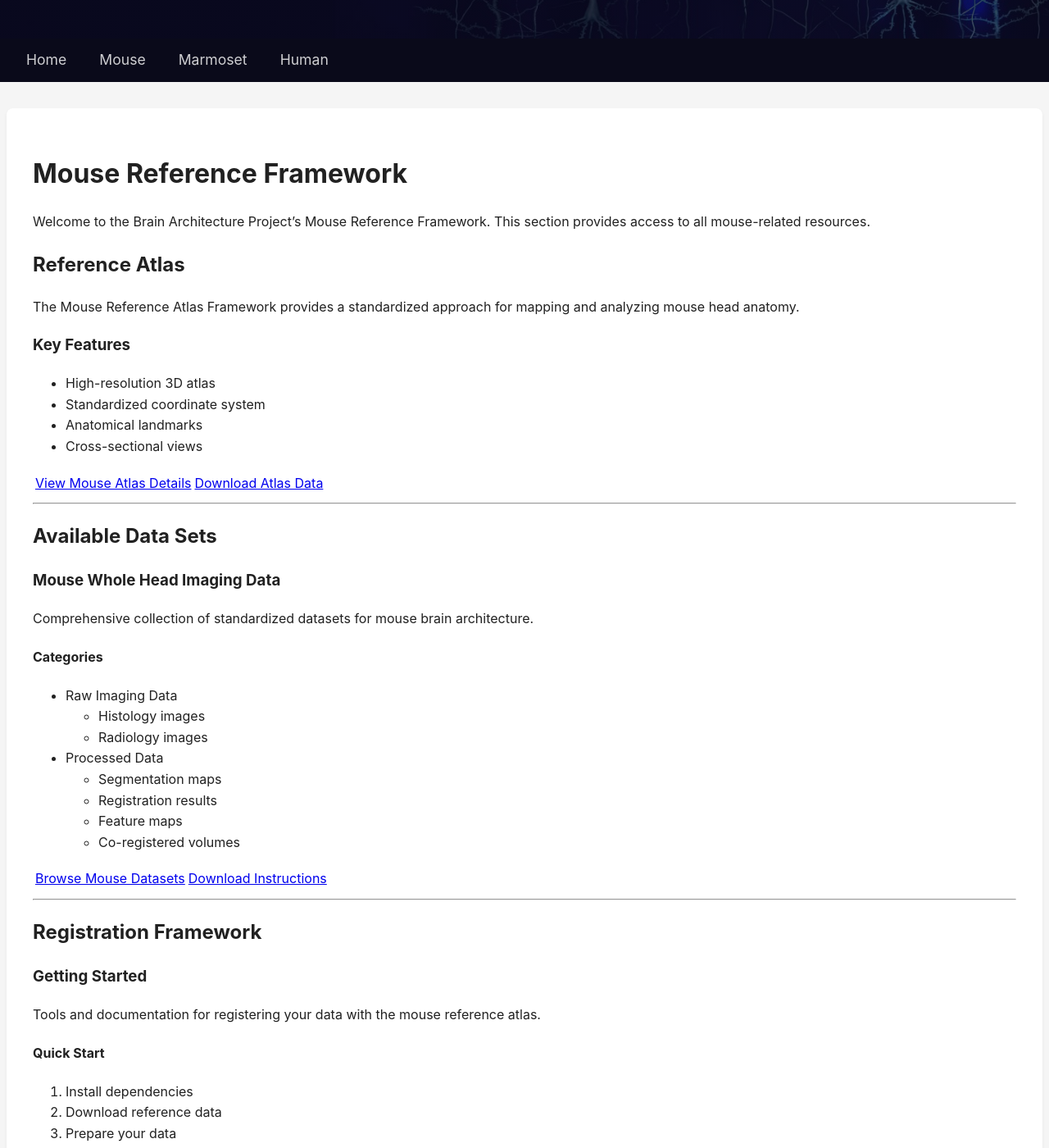
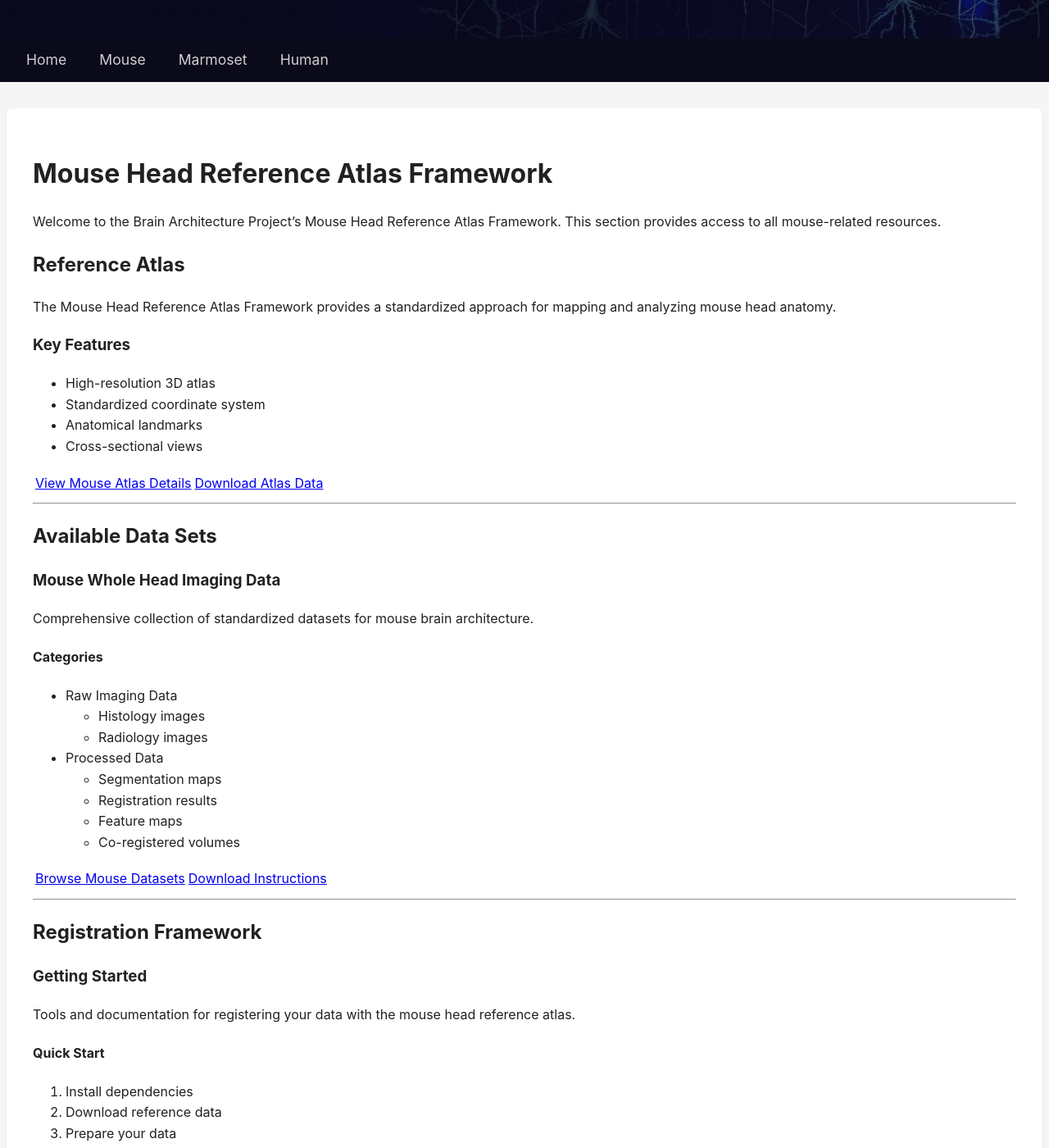
Before and after one commit to ppmitra/BAPDataAndCode, a Jekyll site: the page built from pages/mouse.md, in a window 1280 px wide and 1400 px high, scrolled down 394 px. Shown: the whole window at 82% size. Built offline with Jekyll 4.4.1, drawn with Linux system fonts in a browser that asks for light colours; comment, search, counter and statistics services are not loaded; some of the changed text lies outside the part shown.

Commit message:
Update mouse reference framework title and descriptions to include 'Head' for clarity

```diff
--- a/pages/mouse.md
+++ b/pages/mouse.md
@@ -1,15 +1,15 @@
 ---
 layout: default
-title: Mouse Reference Framework
+title: Mouse Head Reference Atlas Framework
 ---
 
-# Mouse Reference Framework
+# Mouse Head Reference Atlas Framework
 
-Welcome to the Brain Architecture Project's Mouse Reference Framework. This section provides access to all mouse-related resources.
+Welcome to the Brain Architecture Project's Mouse Head Reference Atlas Framework. This section provides access to all mouse-related resources.
 
 ## Reference Atlas
 
-The Mouse Reference Atlas Framework provides a standardized approach for mapping and analyzing mouse head anatomy.
+The Mouse Head Reference Atlas Framework provides a standardized approach for mapping and analyzing mouse head anatomy.
 
 ### Key Features
 - High-resolution 3D atlas
@@ -43,7 +43,7 @@ Comprehensive collection of standardized datasets for mouse brain architecture.
 ## Registration Framework
 
 ### Getting Started
-Tools and documentation for registering your data with the mouse reference atlas.
+Tools and documentation for registering your data with the mouse head reference atlas.
 
 #### Quick Start
 1. Install dependencies
@@ -60,7 +60,7 @@ Tools and documentation for registering your data with the mouse reference atlas
 ### Available Tools
 
 #### Registration Framework
-Tools and utilities for registering your data with our mouse reference atlas.
+Tools and utilities for registering your data with our mouse head reference atlas.
 - Data preprocessing scripts
 - Registration algorithms
 - Validation tools
```
